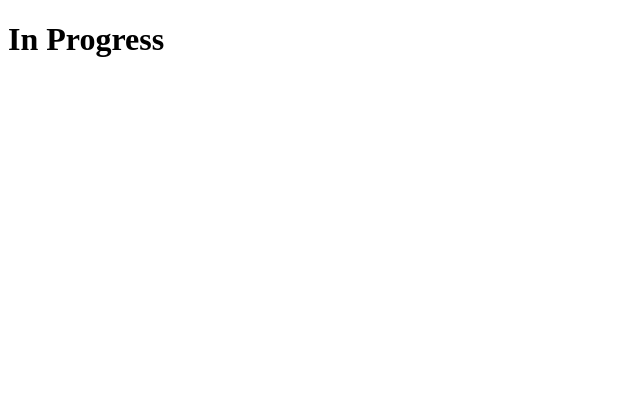
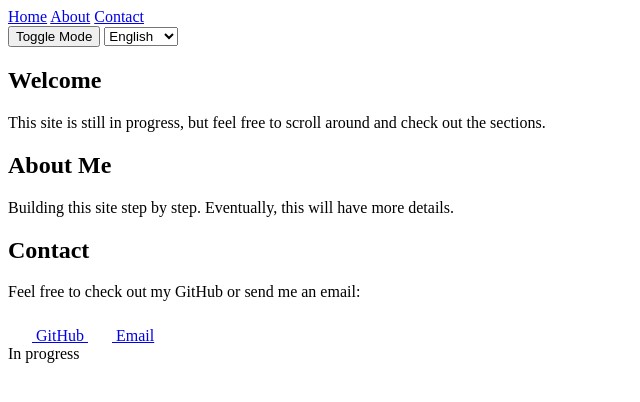
Before and after one commit to skibidienjoyer1522/skibidienjoyer1522.github.io, a plain HTML site: page index.html in a window 1280 px wide. Shown: the whole page, without its empty margins (0-640 px from the left). Drawn offline with Linux system fonts and the light colour scheme.

Commit message:
Enhance HTML structure and add navigation features

```diff
--- a/index.html
+++ b/index.html
@@ -1,9 +1,90 @@
 <!DOCTYPE html>
-<html>
+<html lang="en">
 <head>
-  <title>Site</title>
+  <meta charset="UTF-8">
+  <title>My About Me Site</title>
+  <link rel="stylesheet" href="style.css">
 </head>
 <body>
-  <h1>In Progress</h1>
+
+  <nav>
+    <div>
+      <a href="#home" data-en="Home" data-fr="Accueil">Home</a>
+      <a href="#about" data-en="About" data-fr="À propos">About</a>
+      <a href="#contact" data-en="Contact" data-fr="Contact">Contact</a>
+    </div>
+    <div>
+      <button class="toggle-btn" onclick="toggleMode()" data-en="Toggle Mode" data-fr="Changer Mode">Toggle Mode</button>
+      <select id="language-select" onchange="changeLanguage(this.value)">
+        <option value="en">English</option>
+        <option value="fr">Français</option>
+      </select>
+    </div>
+  </nav>
+
+  <section id="home">
+    <h1 data-en="Welcome" data-fr="Bienvenue">Welcome</h1>
+    <p data-en="This site is still in progress, but feel free to scroll around and check out the sections."
+       data-fr="Ce site est encore en cours, mais vous pouvez naviguer et explorer les sections.">
+       This site is still in progress, but feel free to scroll around and check out the sections.
+    </p>
+  </section>
+
+  <section id="about">
+    <h1 data-en="About Me" data-fr="À propos de moi">About Me</h1>
+    <p data-en="Hey. I’m building this site step by step. Eventually, this will have more details about me"
+       data-fr="Salut. Je construis ce site étape par étape. À terme, il contiendra plus d’informations sur moi.">
+       Building this site step by step. Eventually, this will have more details.
+    </p>
+  </section>
+
+  <section id="contact">
+    <h1 data-en="Contact" data-fr="Contact">Contact</h1>
+    <p data-en="Feel free to check out my GitHub or send me an email:" data-fr="N’hésitez pas à visiter mon GitHub ou m’envoyer un email :">
+      Feel free to check out my GitHub or send me an email:
+    </p>
+
+    <!-- GitHub button -->
+    <a href="https://github.com/skibidienjoyer1522" target="_blank" class="github-link" data-en="GitHub" data-fr="GitHub">
+      <svg height="24" width="24" viewBox="0 0 16 16" fill="white" xmlns="http://www.w3.org/2000/svg">
+        <path d="M8 0C3.58 0 0 3.58 0 8a8 8 0 005.47 7.59c.4.07.55-.17.55-.38
+                 0-.19-.01-.82-.01-1.49-2 .37-2.53-.49-2.69-.94-.09-.23-.48-.94-.82-1.13-.28-.15-.68-.52-.01-.53.63-.01
+                 1.08.58 1.23.82.72 1.21 1.87.87 2.33.66.07-.52.28-.87.51-1.07-1.78-.2-3.64-.89-3.64-3.95
+                 0-.87.31-1.59.82-2.15-.08-.2-.36-1.02.08-2.13 0 0 .67-.21 2.2.82a7.54 7.54 0 012 0c1.53-1.03
+                 2.2-.82 2.2-.82.44 1.11.16 1.93.08 2.13.51.56.82 1.28.82 2.15 0 3.07-1.87 3.75-3.65 3.95.29.25.54.73.54
+                 1.48 0 1.07-.01 1.93-.01 2.19 0 .21.15.46.55.38A8.01 8.01 0 0016 8c0-4.42-3.58-8-8-8z"/>
+      </svg>
+      GitHub
+    </a>
+
+    <!-- Email button -->
+    <a href="mailto:coolmaster1081231@gmail.com" class="github-link" data-en="Email" data-fr="Email">
+      <svg height="24" width="24" viewBox="0 0 24 24" fill="white" xmlns="http://www.w3.org/2000/svg">
+        <path d="M12 13.065L.75 5.25V18h22.5V5.25L12 13.065zm0-2.13L22.5 4.5H1.5l10.5 6.435z"/>
+      </svg>
+      Email
+    </a>
+  </section>
+
+  <div class="in-progress" data-en="In progress" data-fr="En cours">In progress</div>
+
+  <script>
+    // Automatically enable dark mode if the system prefers it
+    if (window.matchMedia && window.matchMedia('(prefers-color-scheme: dark)').matches) {
+      document.body.classList.add('dark');
+    }
+
+    function toggleMode() {
+      document.body.classList.toggle('dark');
+    }
+
+    function changeLanguage(lang) {
+      const elements = document.querySelectorAll('[data-en]');
+      elements.forEach(el => {
+        el.textContent = el.getAttribute(`data-${lang}`);
+      });
+    }
+  </script>
+
 </body>
 </html>
```
